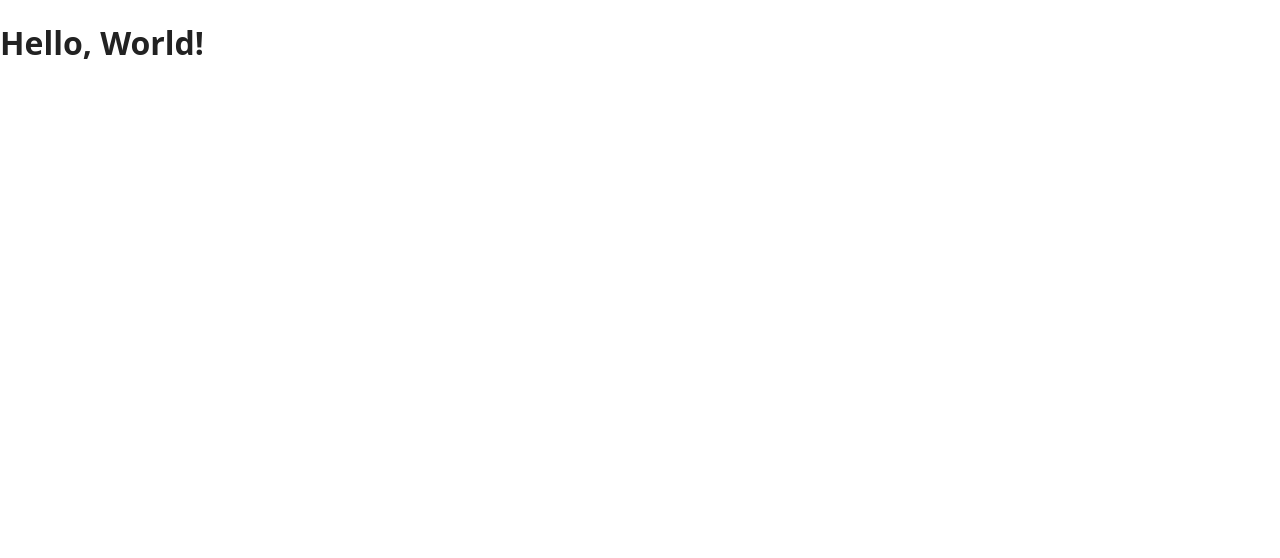
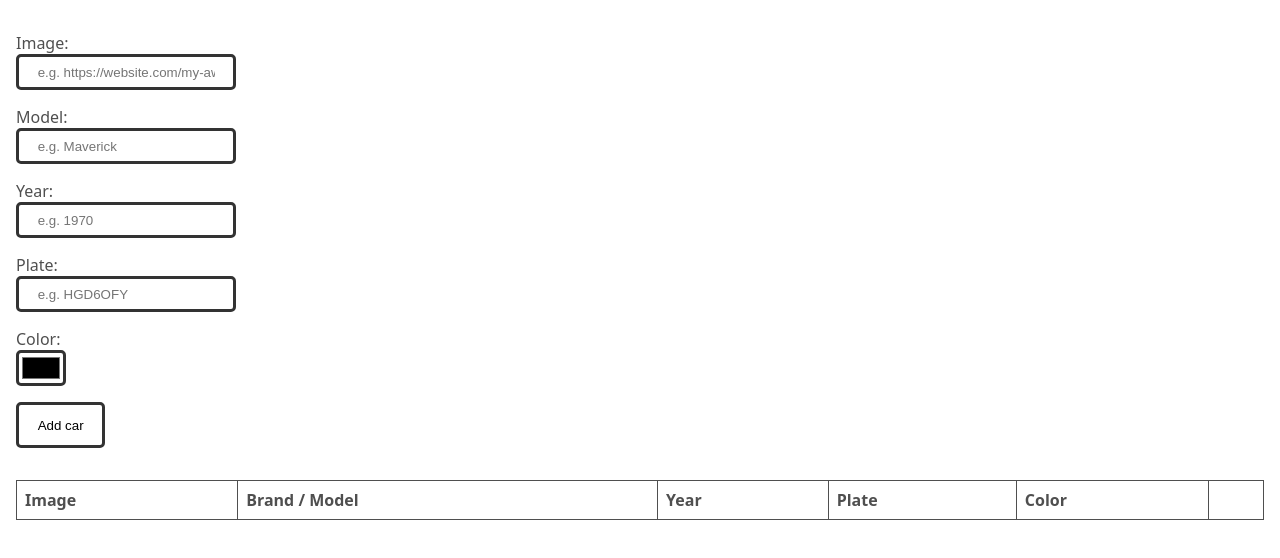
Before and after one commit to mutheus/brainnco-bootcamp, a JavaScript app in the folder challenge-03/client/: page / in a window 1280 px wide. Shown: the top 558 px of the page. Built offline with nearby package versions, Linux system fonts and the light colour scheme.

Commit message:
Add app's html structure & css styles

```diff
--- a/challenge-03/client/src/App.js
+++ b/challenge-03/client/src/App.js
@@ -1,7 +1,12 @@
+import { Form } from './components/form';
+import { Table } from './components/table';
+
 function App() {
   return (
-    <div>
-      <h1>Hello, World!</h1>
+    <div className="app">
+      <Form />
+
+      <Table />
     </div>
   );
 }
--- /dev/null
+++ b/challenge-03/client/src/components/form.js
@@ -0,0 +1,44 @@
+export function Form () {
+  return (
+    <form class="car-form" data-js="car-form">
+      <div>
+        <label for="image">
+          Image:<br/>
+          <input placeholder="e.g. https://website.com/my-awesome-car" data-js="image" type="url" id="image" name="image"/>
+        </label>
+      </div>
+
+      <div>
+        <label for="brand-model">
+          Model:<br/>
+          <input placeholder="e.g. Maverick" data-js="brand-model" type="text" id="brand-model" name="brand-model"/>
+        </label>
+      </div>
+
+      <div>
+        <label for="year">
+          Year:<br/>
+          <input placeholder="e.g. 1970" data-js="year" type="number" id="year" name="year"/>
+        </label>
+      </div>
+
+      <div>
+        <label for="plate">
+          Plate:<br/>
+          <input placeholder="e.g. HGD6OFY" data-js="plate" type="text" id="plate" name="plate"/>
+        </label>
+      </div>
+
+      <div>
+        <label for="color">
+          Color:<br/>
+          <input data-js="color" type="color" id="color" name="color"/>
+        </label>
+      </div>
+
+      <div>
+        <button type="submit">Add car</button>
+      </div>
+    </form>
+  );
+}
--- /dev/null
+++ b/challenge-03/client/src/components/table.js
@@ -0,0 +1,20 @@
+export function Table () {
+  return (
+    <div class="table-wrapper">
+      <table>
+        <thead>
+          <tr>
+            <th>Image</th>
+            <th>Brand / Model</th>
+            <th>Year</th>
+            <th>Plate</th>
+            <th>Color</th>
+            <th></th>
+          </tr>
+        </thead>
+
+        <tbody data-js="tbody"></tbody>
+      </table>
+    </div>
+  );
+}
--- a/challenge-03/client/src/index.css
+++ b/challenge-03/client/src/index.css
@@ -1,3 +1,6 @@
+/**:not(path):not(g) {    color:                    hsla(210, 100%, 100%, 0.9) !important;    background:               hsla(210, 100%,  50%, 0.5) !important;    outline:    solid 0.25rem hsla(210, 100%, 100%, 0.5) !important;
+    box-shadow: none !important;}*/
+
 html {
   font-size: 100%;
   box-sizing: border-box;
@@ -9,6 +12,88 @@ html {
 
 body {
   font-family: system-ui, sans-serif;
-  color: #222;
+  color: #4F4F4F;
   margin: 0;
 }
+
+.app {
+  padding: 2em 1em;
+}
+
+form {
+  margin-bottom: 2em;
+}
+
+.container-color {
+  width: 100%;
+  padding: 2px;
+  border-radius: 9px;
+  max-width: 100px;
+  aspect-ratio: 1/1;
+  display: flex;
+  place-items: center;
+  place-content: center;
+}
+
+.car-form {
+  display: flex;
+  flex-direction: column;
+  gap: 1em;
+}
+
+.table-wrapper {
+  overflow-x: auto;
+}
+
+table {
+  width: 100%;
+  border-collapse: collapse;
+}
+
+td, th {
+  border: 1px solid #4F4F4F;
+  padding: .5em;
+  text-align: left;
+}
+
+img {
+  display: block;
+  width: 135px;
+}
+
+input,
+button {
+  height: 46px;
+  font-weight: 500;
+  display: flex;
+  justify-content: center;
+  align-items: center;
+  border: 3px solid #333;
+  border-radius: 5px;
+  background-color: transparent;
+  padding: 0 1.4em;
+}
+
+input {
+  height: 36px;
+}
+
+input[type="color"] {
+  padding: 0 .1em;
+}
+
+.empty-table {
+  display: flex;
+  justify-content: center;
+  align-items: center;
+  height: 30vh;
+}
+
+.delete {
+  height: 20px;
+  padding: 0;
+  aspect-ratio: 1/1;
+  border: 2px solid #333;
+  font-size: 1.1rem;
+  font-weight: 500;
+}
```
